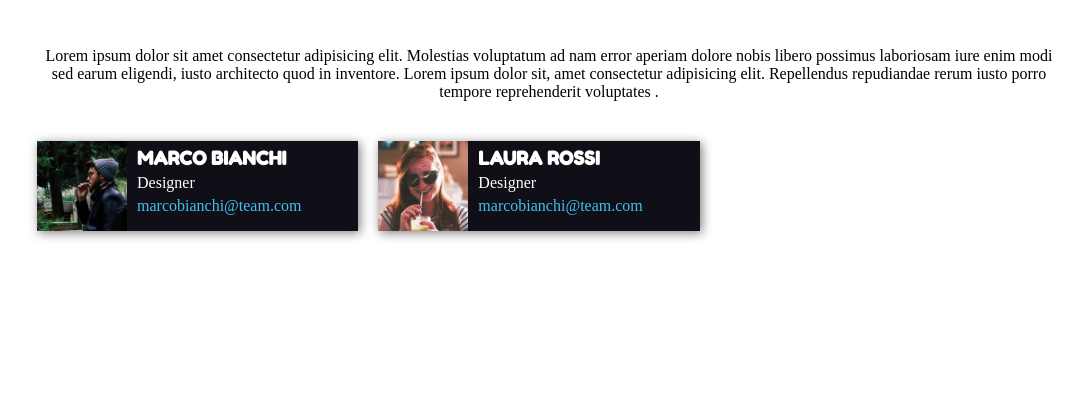
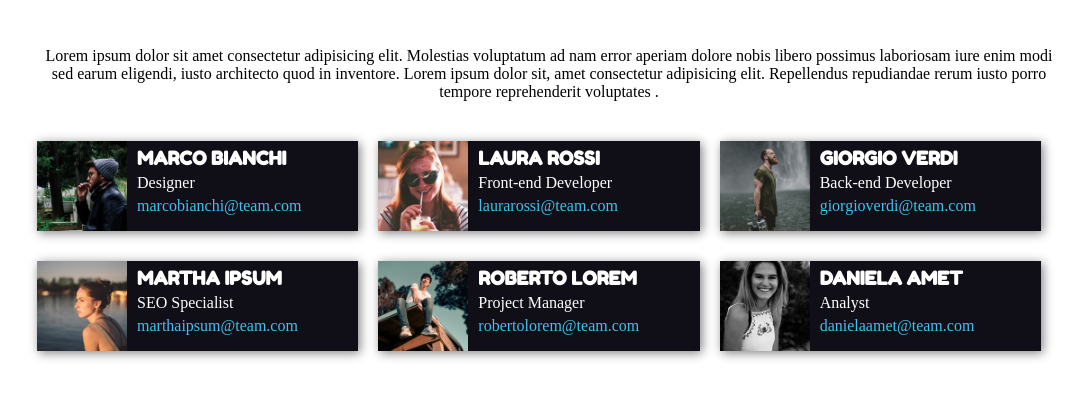
Before and after one commit to LuisGonzalez27/html-css-float-cards, a plain HTML site: page index.html in a window 1280 px wide. Shown: the part 62-460 px from the top of the page, without its empty margins (91-1173 px from the left). Drawn offline with Linux system fonts and the light colour scheme.

Commit message:
finished all cards

```diff
--- a/index.html
+++ b/index.html
@@ -26,7 +26,7 @@
             <div class="targhetta">
                 <div class="card">
                     <div class="foto">
-                        <img src="./img/male1.png" alt="marco bianchi">
+                        <img src="./img/male1.png" alt="MARCO BIANCHI">
                     </div>
                     <!-- descrizione targhetta -->
                     <section class="descrizione">
@@ -47,12 +47,77 @@
                     <!-- descrizione targhetta -->
                     <section class="descrizione">
                         <h3>LAURA ROSSI</h3>
-                        <p class="occupazione">Designer</p>
-                        <p class="occupazione mail">marcobianchi@team.com</p>
+                        <p class="occupazione">Front-end Developer</p>
+                        <p class="occupazione mail">laurarossi@team.com</p>
                     </section>
 
                 </div>
             </div>
+
+            <!-- nuova card -->
+            <div class="targhetta">
+                <div class="card">
+                    <div class="foto">
+                        <img src="./img/male2.png" alt="GIORGIO VERDI">
+                    </div>
+                    <!-- descrizione targhetta -->
+                    <section class="descrizione">
+                        <h3>GIORGIO VERDI</h3>
+                        <p class="occupazione">Back-end Developer</p>
+                        <p class="occupazione mail">giorgioverdi@team.com</p>
+                    </section>
+
+                </div>
+            </div>
+
+             <!-- nuova card -->
+             <div class="targhetta">
+                <div class="card">
+                    <div class="foto">
+                        <img src="./img/female2.png" alt="MARTHA IPSUM">
+                    </div>
+                    <!-- descrizione targhetta -->
+                    <section class="descrizione">
+                        <h3>MARTHA IPSUM</h3>
+                        <p class="occupazione">SEO Specialist</p>
+                        <p class="occupazione mail">marthaipsum@team.com</p>
+                    </section>
+
+                </div>
+            </div>
+
+            <!-- nuova card -->
+            <div class="targhetta">
+                <div class="card">
+                    <div class="foto">
+                        <img src="./img/male3.png" alt="ROBERTO LOREM">
+                    </div>
+                    <!-- descrizione targhetta -->
+                    <section class="descrizione">
+                        <h3>ROBERTO LOREM</h3>
+                        <p class="occupazione">Project Manager</p>
+                        <p class="occupazione mail">robertolorem@team.com</p>
+                    </section>
+
+                </div>
+            </div>
+
+            <!-- nuova card -->
+            <div class="targhetta">
+                <div class="card">
+                    <div class="foto">
+                        <img src="./img/female3.png" alt="DANIELA AMET">
+                    </div>
+                    <!-- descrizione targhetta -->
+                    <section class="descrizione">
+                        <h3>DANIELA AMET</h3>
+                        <p class="occupazione">Analyst</p>
+                        <p class="occupazione mail">danielaamet@team.com</p>
+                    </section>
+
+                </div>
+            </div>
+
 
 
         </main>
```
